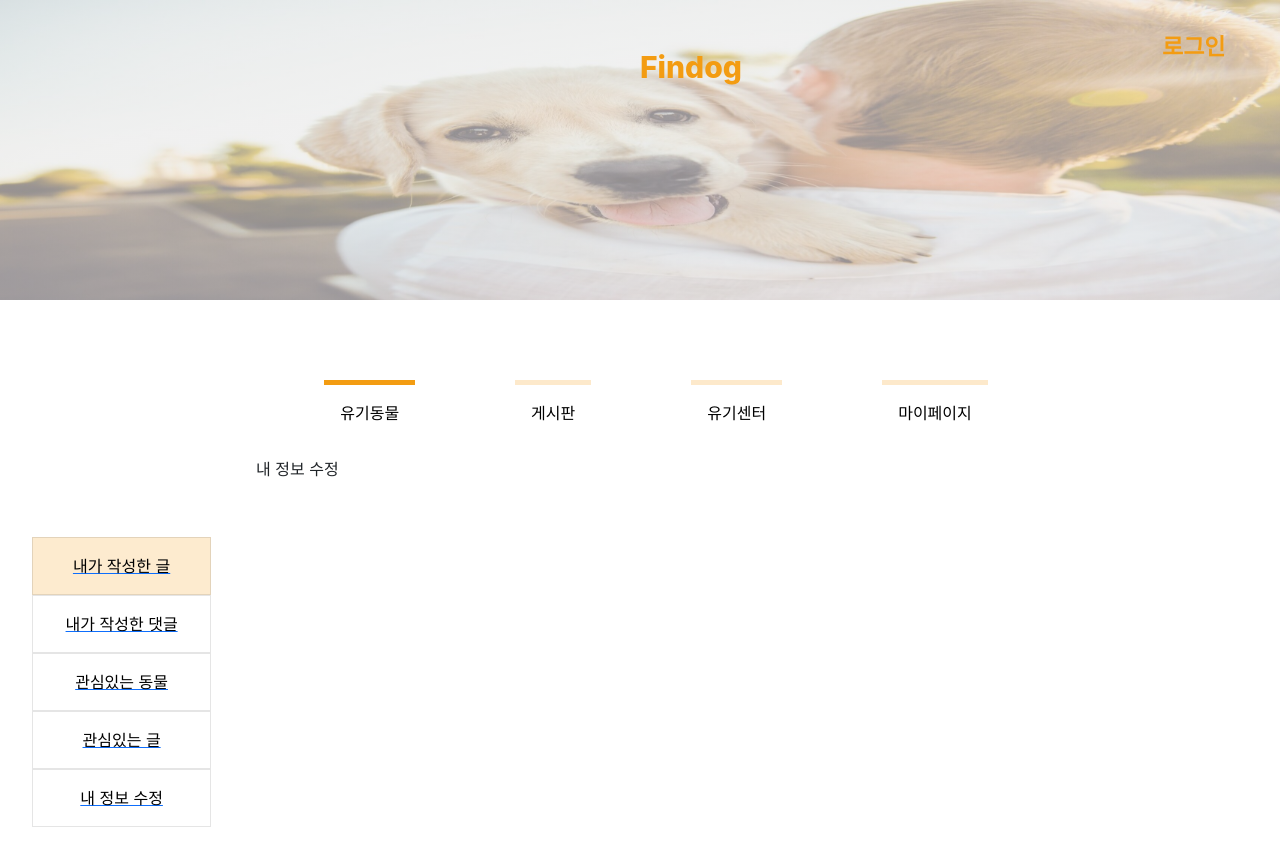
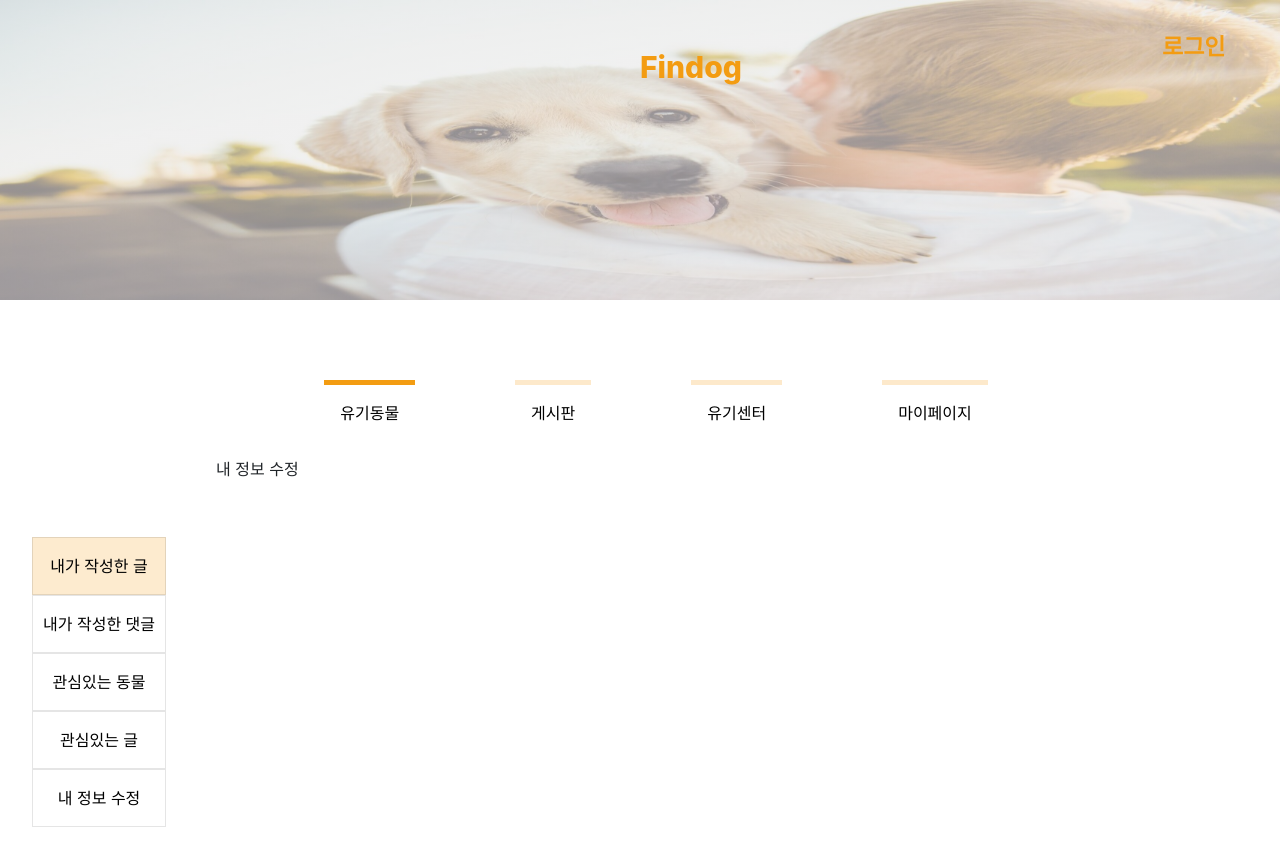
Before and after one commit to jyeonpark/Findog_Front, a React (Create React App) app: page /mypage/edit_info in a window 1280 px wide. Built offline with nearby package versions, Linux system fonts and the light colour scheme.

Commit message:
style: 마이페이지 탭 밑줄 제거

```diff
--- a/src/components/MyPageTab.js
+++ b/src/components/MyPageTab.js
@@ -4,10 +4,11 @@ import styled from "styled-components";
 
 const TabBar = styled.div`
   background: transparent;
-  width: 20%;
+  width: max-content;
   margin-bottom: 1rem;
   white-space: nowrap;
   margin-top: 80px;
+  padding-right: 50px;
 `;
 
 const TabUl = styled.ul``;
@@ -15,9 +16,11 @@ const TabUl = styled.ul``;
 const TabLi = styled.div`
   font-size: 1rem;
   font-weight: 300;
+  white-space: nowrap;
   color: black;
-  width: 80%;
   padding-top: 1rem;
+  padding-left: 10px;
+  padding-right: 10px;
   padding-bottom: 1rem;
   border-width: 1px;
   border-style: solid;
@@ -30,13 +33,25 @@ const TabLi = styled.div`
   }
 `;
 
+const TabLink = styled(Link)`
+  text-decoration: none;
+
+  &:focus,
+  &:hover,
+  &:visited,
+  &:link,
+  &:active {
+    text-decoration: none;
+  }
+`;
+
 function MyPageTab() {
   const [menu, setMenu] = useState(1);
 
   return (
     <TabBar>
       <TabUl>
-        <Link to="my_board">
+        <TabLink to="my_board">
           <TabLi
             className={menu === 1 ? "active" : ""}
             onClick={() => {
@@ -45,8 +60,8 @@ function MyPageTab() {
           >
             내가 작성한 글
           </TabLi>
-        </Link>
-        <Link to="my_comment">
+        </TabLink>
+        <TabLink to="my_comment">
           <TabLi
             className={menu === 2 ? "active" : ""}
             onClick={() => {
@@ -55,8 +70,8 @@ function MyPageTab() {
           >
             내가 작성한 댓글
           </TabLi>
-        </Link>
-        <Link to="my_interested_animal">
+        </TabLink>
+        <TabLink to="my_interested_animal">
           <TabLi
             className={menu === 3 ? "active" : ""}
             onClick={() => {
@@ -65,8 +80,8 @@ function MyPageTab() {
           >
             관심있는 동물
           </TabLi>
-        </Link>
-        <Link to="my_interested_board">
+        </TabLink>
+        <TabLink to="my_interested_board">
           <TabLi
             className={menu === 4 ? "active" : ""}
             onClick={() => {
@@ -75,8 +90,8 @@ function MyPageTab() {
           >
             관심있는 글
           </TabLi>
-        </Link>
-        <Link to="edit_info">
+        </TabLink>
+        <TabLink to="edit_info">
           <TabLi
             className={menu === 5 ? "active" : ""}
             onClick={() => {
@@ -85,7 +100,7 @@ function MyPageTab() {
           >
             내 정보 수정
           </TabLi>
-        </Link>
+        </TabLink>
       </TabUl>
     </TabBar>
   );
```
